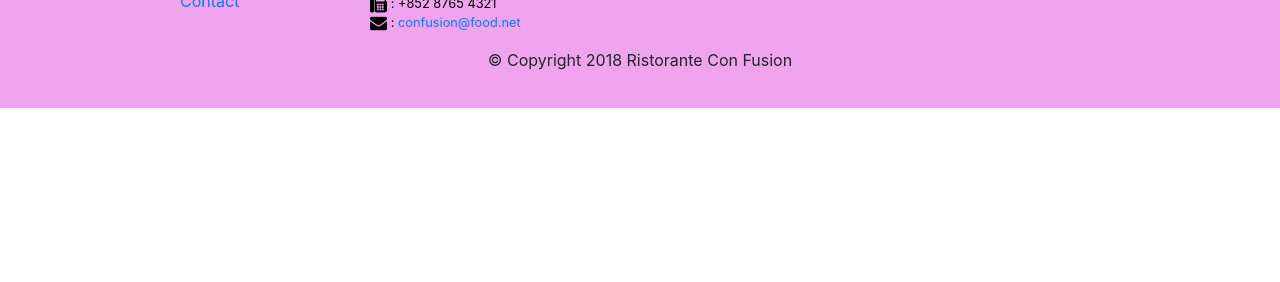
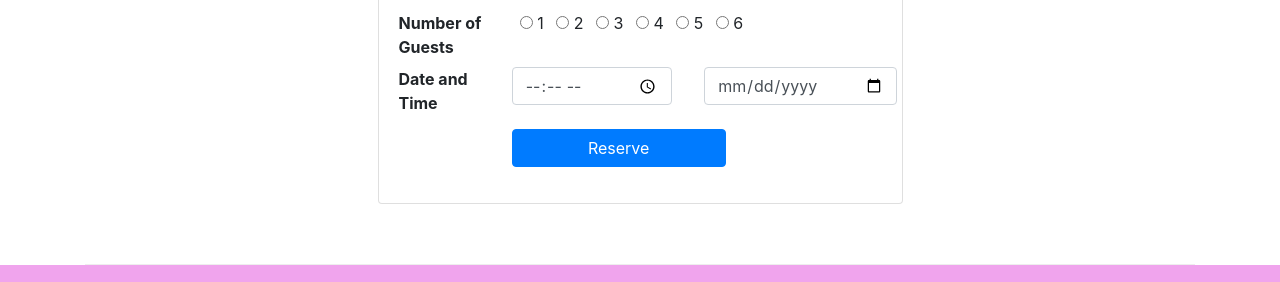
Before and after one commit to Athar-ali-siddiqui/module1-bt, a website: page conFusion/index.html in a window 1280 px wide. Shown: the part 1669-1951 px from the top of the page. Before the commit the page ends 1777 px from the top, so only its background shows below. Drawn offline with nearby package versions, Linux system fonts and the light colour scheme.

Commit message:
Assignment 2

```diff
--- a/conFusion/css/style.css
+++ b/conFusion/css/style.css
@@ -41,3 +41,6 @@ body {
   background-color: #fa1766;
 }
 /* #fa1766 */
+#reservetbl {
+  background-color: #ffc400;
+}
--- a/conFusion/index.html
+++ b/conFusion/index.html
@@ -80,8 +80,13 @@
               your culinary senses!
             </p>
           </div>
-          <div class="col-12 col-sm">
+          <div class="col-12 col-sm-3">
             <img src="img/logo.png" alt="logo" class="img-fluid" />
+          </div>
+          <div class="col-12 col-sm-3 text-center">
+            <a href="#reservetbl" class="btn btn-warning col-sm-10"
+              >Reserve Table</a
+            >
           </div>
         </div>
       </div>
@@ -101,10 +106,16 @@
             />
             <div class="media-body">
               <h2>
-                Uthappizza <span class="badge badge-danger">HOT</span>
-                <span class="badge badge-pill bg-secondary">$4.99</span>
+                Uthappizza
+                <br class="d-block d-md-none" /><span class="badge badge-danger"
+                  >HOT</span
+                >
+                <br class="d-block d-sm-none" /><span
+                  class="badge badge-pill bg-secondary text-white"
+                  >$4.99</span
+                >
               </h2>
-              <p>
+              <p class="d-none d-sm-block">
                 A unique combination of Indian Uthappam (pancake) and Italian
                 pizza, topped with Cerignola olives, ripe vine cherry tomatoes,
                 Vidalia onion, Guntur chillies and Buffalo Paneer.
@@ -131,7 +142,7 @@
               <h2>
                 Weekend Grand Buffet <span class="badge badge-danger">NEW</span>
               </h2>
-              <p>
+              <p class="d-none d-sm-block">
                 Featuring mouthwatering combinations with a choice of five
                 different salads, six enticing appetizers, six main entrees and
                 five choicest desserts. Free flowing bubbly and soft drinks. All
@@ -156,12 +167,96 @@
             <div class="media-body">
               <h2>Alberto Somayya</h2>
               <h4>Executive Chef</h4>
-              <p>
+              <p class="d-none d-sm-block">
                 Award winning three-star Michelin chef with wide International
                 experience having worked closely with whos-who in the culinary
                 world, he specializes in creating mouthwatering Indo-Italian
                 fusion experiences.
               </p>
+            </div>
+          </div>
+        </div>
+      </div>
+      <div class="row row-content justify-content-center">
+        <div class="col-12 col-sm-6">
+          <div class="card">
+            <div id="reservetbl" class="card-header">
+              <h2 class="card-title text-white">Reserve a Table</h2>
+            </div>
+            <div class="card-body">
+              <dl class="row">
+                <dt class="col-md-3">Number of Guests</dt>
+                <dd class="col-md-9">
+                  <form action="">
+                    <div class="form-group row">
+                      <div class="form-radio">
+                        <input
+                          name="guestno"
+                          type="radio"
+                          class="form-radio-input ml-2"
+                          id="1"
+                        />
+                        <label for="1" class="form-radio-label">1</label>
+                        <input
+                          name="guestno"
+                          type="radio"
+                          id="2"
+                          class="form-radio-input ml-2"
+                        />
+                        <label for="2" class="form-radio-label">2</label>
+                        <input
+                          name="guestno"
+                          type="radio"
+                          id="3"
+                          class="form-radio-input ml-2"
+                        />
+                        <label for="3" class="form-radio-label">3</label>
+                        <input
+                          name="guestno"
+                          type="radio"
+                          class="form-radio-input ml-2"
+                          id="4"
+                        />
+                        <label for="4" class="form-radio-label">4</label>
+                        <input
+                          name="guestno"
+                          type="radio"
+                          id="5"
+                          class="form-radio-input ml-2"
+                        />
+                        <label for="5" class="form-radio-label">5</label>
+                        <input
+                          name="guestno"
+                          type="radio"
+                          id="6"
+                          class="form-radio-input ml-2"
+                        />
+                        <label for="6" class="form-radio-label">6</label>
+                      </div>
+                    </div>
+                  </form>
+                </dd>
+                <dt class="col-md-3">
+                  Date and Time
+                </dt>
+                <dd class="col-md-9">
+                  <form action="">
+                    <div class="form-group row">
+                      <input
+                        type="time"
+                        class="form-control col-5"
+                        placeholder="Time"
+                      />
+                      <input
+                        type="date"
+                        class="form-control col-6 ml-auto"
+                        placeholder="Date"
+                      />
+                    </div>
+                  </form>
+                </dd>
+                <a href="#" class="col-5 offset-3 btn btn-primary">Reserve</a>
+              </dl>
             </div>
           </div>
         </div>
```
